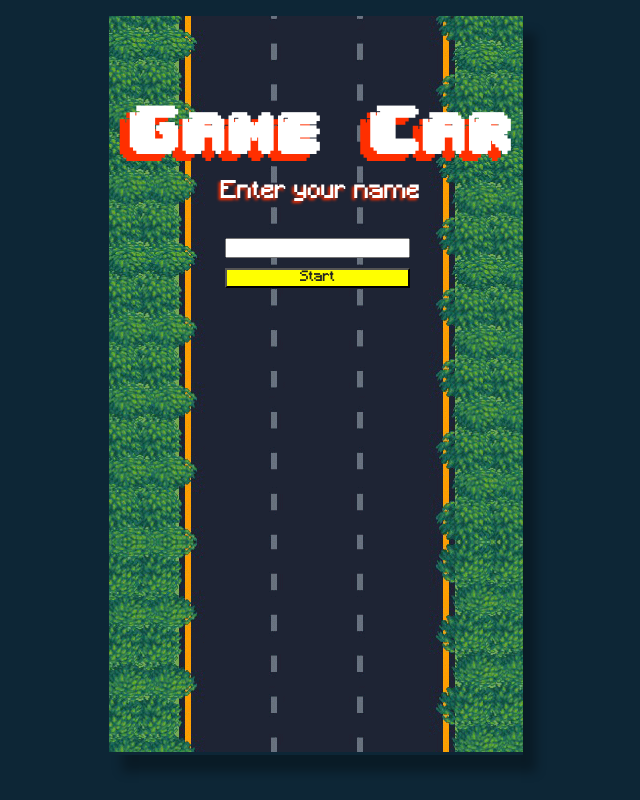
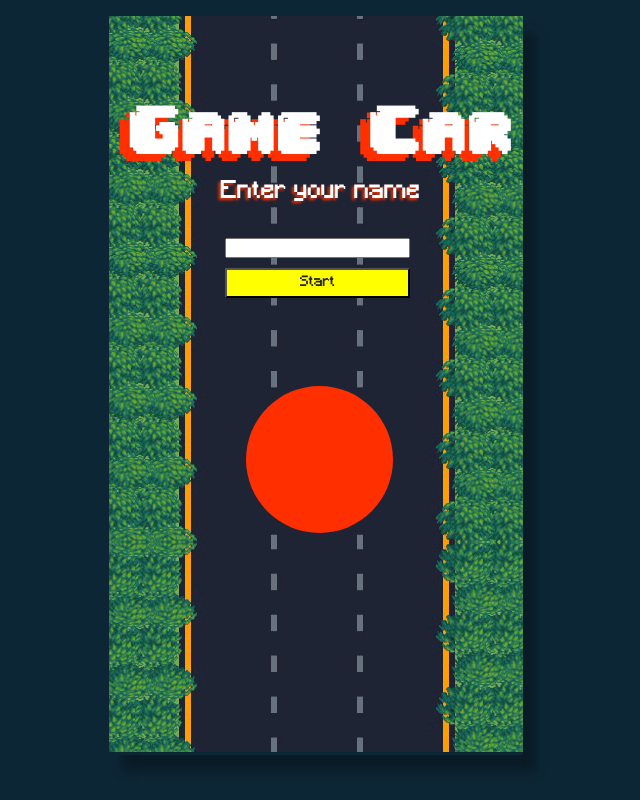
Before and after one commit to danillog/game-car, a React (Create React App) app: page / in a window 1280 px wide. Shown: the whole page, without its empty margins (331-971 px from the left). Built offline with nearby package versions, Linux system fonts and the light colour scheme.

Commit message:
add timer

```diff
--- a/package.json
+++ b/package.json
@@ -10,6 +10,7 @@
     "react-dom": "^17.0.1",
     "react-router-dom": "^5.2.0",
     "react-scripts": "4.0.1",
+    "react.timer": "^2.1.0",
     "styled-components": "^5.2.1",
     "web-vitals": "^0.2.4"
   },
--- a/src/pages/Home/index.js
+++ b/src/pages/Home/index.js
@@ -1,19 +1,43 @@
-import React from 'react';
+import React, { useCallback, useEffect, useState } from 'react';
+import Timer from 'react.timer';
 import Background from '../../components/Background';
 import { Box, Form, Text, Title } from './style';
 
 export default function Home(){
+  const [nick, setNick] = useState('');
+  const [input, setInput] = useState('');
+  const [count, setCount] = useState('');
+  const [visible, setVisible] = useState('visible');
+
+  const handleSubmit = useCallback(e => {
+    e.preventDefault();
+    setNick(input);
+    startGame();
+  },[input, nick]);
+
+  function startGame(){
+    setCount(<Timer   countDown startTime={ 3 } />)
+    setTimeout(function(){
+      window.location.href ="http://localhost:3000/game"
+    },3000)
+
+  }
+
+
+  useEffect(() => {
+    localStorage.setItem('Nick', JSON.stringify(nick));
+  },[nick]);
+
   return(
     <div>
       <Title> Game Car </Title>
       <Text> Enter your name  </Text>
-      <Form>
-        <input   type="text"
-          placeholder=""/>
-        <button> Start </button>
+      <Form onSubmit={handleSubmit}>
+        <input type="text" onChange={ e => setInput(e.target.value)} />
+        <button type="submit" > Start </button>
       </Form>
-      <Box>
-        <h4>1</h4>
+      <Box className={visible}>
+        <h4>{ count }</h4>
       </Box>
       <Background />
     </div>
--- a/src/pages/Home/style.js
+++ b/src/pages/Home/style.js
@@ -34,6 +34,7 @@ export const Form = styled.form`
     margin-top: 10px;
     background-color: yellow;
     font-family:'Minecraft', Arial, Helvetica, sans-serif;
+    padding: 5px;
   }
 `;
 export const Box = styled.div`
@@ -55,6 +56,9 @@ export const Box = styled.div`
     font-family: '04b30';
     position: absolute;
     top: 33%;
-    left: 40%;
+    left: 16%;
+  }
+  h4 span{
+    color: white !important;
   }
 `;
```
Also changed, not shown: 2 other files (tests, documents, lock files or other folders).
